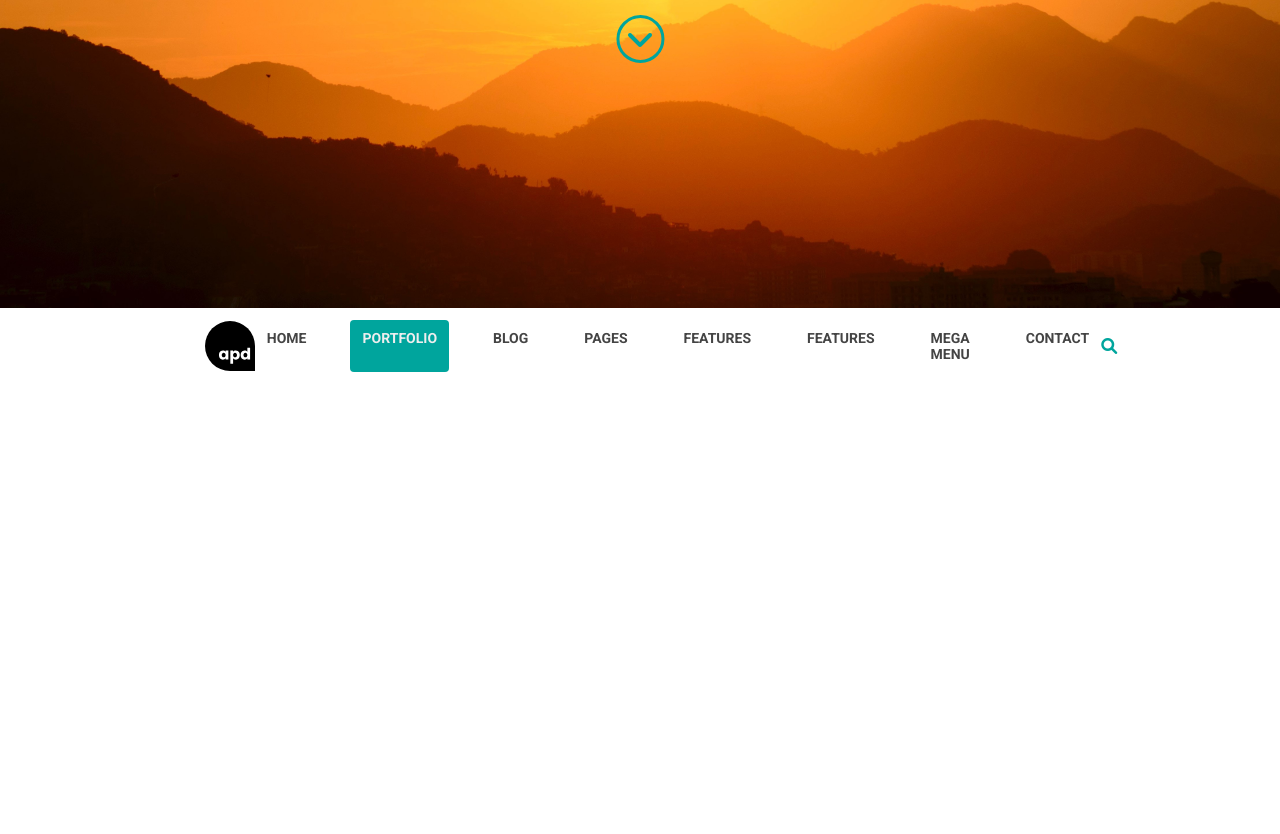
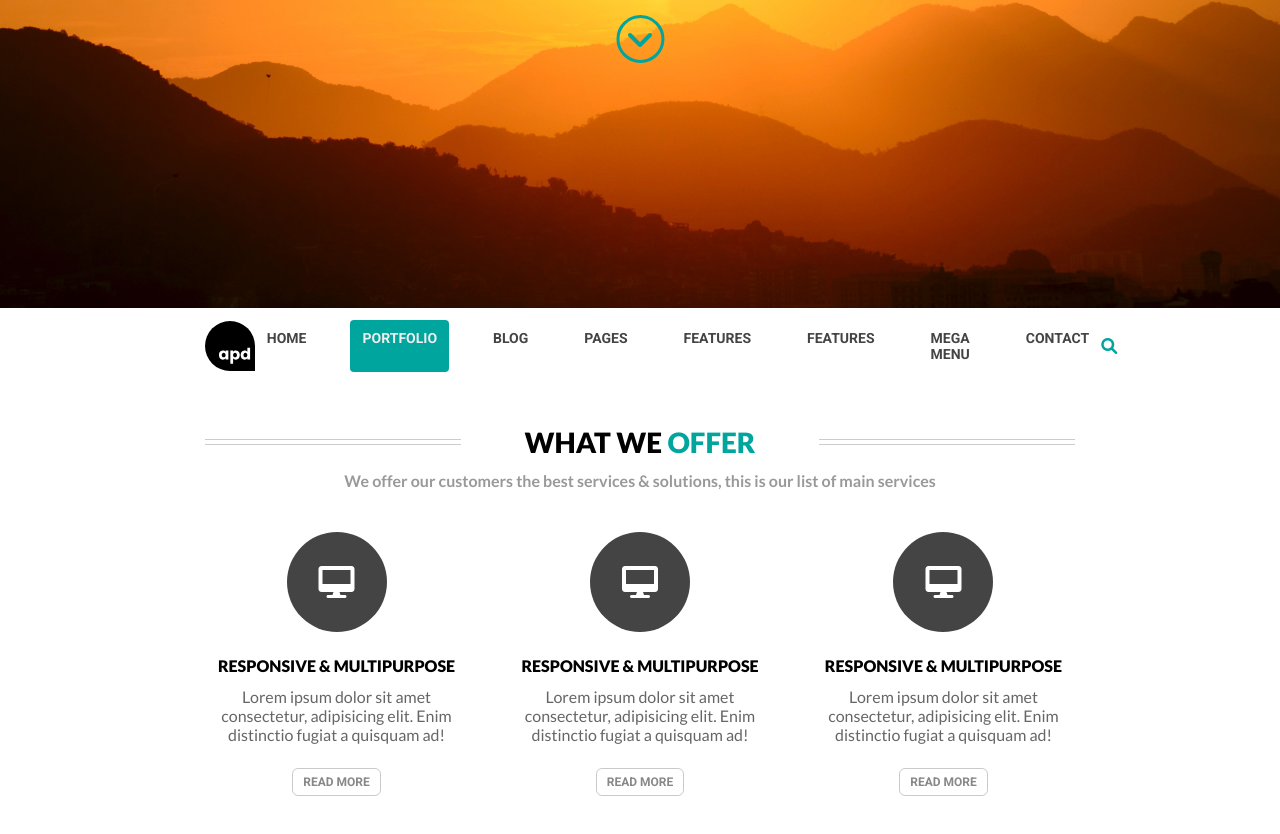
Before and after one commit to sooyongjie/growthops-assessment, a React (Create React App) app: page / in a window 1280 px wide. Shown: the part 492-1326 px from the top of the page. Before the commit the page ends 875 px from the top, so only its background shows below. Built offline with nearby package versions, Linux system fonts and the light colour scheme.

Commit message:
Added services offered section

```diff
--- /dev/null
+++ b/src/components/Services.js
@@ -0,0 +1,56 @@
+import React from 'react'
+
+function Services() {
+    return (
+        <div className="services container">
+            <div className="heading">
+                <div className="title">
+                    <div className="lines">
+                        <div className=""></div>
+                        <div className=""></div>
+                    </div>
+                    <h2>WHAT WE <span>OFFER</span></h2>
+                    <div className="lines">
+                        <div className=""></div>
+                        <div className=""></div>
+                    </div>
+                </div>
+                <p className="subtitle">We offer our customers the best services & solutions, this is our list of main services</p>
+            </div>
+            <div className="feature-list">
+                <div className="feature">
+                    <div className="feature-icon">
+                        <i class="fas fa-desktop"></i>
+                    </div>
+                    <div className="feature-name">RESPONSIVE & MULTIPURPOSE</div>
+                    <p className="feature-desc">Lorem ipsum dolor sit amet consectetur, adipisicing elit. Enim distinctio fugiat a quisquam ad!</p>
+                    <button>
+                        <span>READ MORE</span>
+                    </button>
+                </div>
+                <div className="feature">
+                    <div className="feature-icon">
+                        <i class="fas fa-desktop"></i>
+                    </div>
+                    <div className="feature-name">RESPONSIVE & MULTIPURPOSE</div>
+                    <p className="feature-desc">Lorem ipsum dolor sit amet consectetur, adipisicing elit. Enim distinctio fugiat a quisquam ad!</p>
+                    <button>
+                        <span>READ MORE</span>
+                    </button>
+                </div>
+                <div className="feature">
+                    <div className="feature-icon">
+                        <i class="fas fa-desktop"></i>
+                    </div>
+                    <div className="feature-name">RESPONSIVE & MULTIPURPOSE</div>
+                    <p className="feature-desc">Lorem ipsum dolor sit amet consectetur, adipisicing elit. Enim distinctio fugiat a quisquam ad!</p>
+                    <button>
+                        <span>READ MORE</span>
+                    </button>
+                </div>
+            </div>
+        </div>
+    )
+}
+
+export default Services
--- a/src/css/_nav.scss
+++ b/src/css/_nav.scss
@@ -1,5 +1,5 @@
 nav {
-    padding: 0px $padding;
+  padding: 0px $padding;
   height: 75px;
   display: flex;
   justify-content: space-between;
--- /dev/null
+++ b/src/css/_services.scss
@@ -0,0 +1,82 @@
+.services {
+  height: 600px;
+  font-family: "Lato", sans-serif;
+
+  .heading {
+    margin-bottom: 42px;
+    display: flex;
+    flex-direction: column;
+    row-gap: 12px;
+    .title {
+      display: grid;
+      grid-template-columns: 0.4fr auto 0.4fr;
+      justify-content: space-between;
+      align-items: center;
+      margin-top: 42px;
+      h2 {
+        font-size: 28px;
+        font-weight: 900;
+        span {
+          color: $turquoise;
+        }
+      }
+      .lines {
+        display: flex;
+        row-gap: 4px;
+        flex-direction: column;
+        div {
+          width: 100%;
+          height: 1px;
+          background: #ccc;
+        }
+      }
+    }
+    .subtitle {
+      color: #999;
+      font-weight: 600;
+      align-self: center;
+    }
+  }
+  .feature-list {
+    display: flex;
+    column-gap: 40px;
+  }
+  .feature {
+    display: flex;
+    flex-direction: column;
+    align-items: center;
+    text-align: center;
+    .feature-icon {
+      height: 100px;
+      width: 100px;
+      margin-bottom: 24px;
+      display: flex;
+      justify-content: center;
+      align-items: center;
+      background: #444;
+      border-radius: 50%;
+      i {
+        color: white;
+        font-size: 32px;
+      }
+    }
+    .feature-name {
+      margin-bottom: 12px;
+
+      font-weight: 900;
+    }
+    .feature-desc {
+      margin-bottom: 24px;
+      color: #666;
+    }
+    button {
+      padding: 6px 10px;
+      color: #888;
+      border: 1px solid #cacaca;
+      border-radius: 6px;
+      font-family: "Roboto", sans-serif;
+      font-size: 12px;
+      font-weight: 600;
+    }
+  }
+}
--- a/src/css/style.css
+++ b/src/css/style.css
@@ -37,6 +37,101 @@ nav i {
   color: #00a59d;
 }
 
+.services {
+  height: 600px;
+  font-family: "Lato", sans-serif;
+}
+
+.services .heading {
+  margin-bottom: 42px;
+  display: flex;
+  flex-direction: column;
+  row-gap: 12px;
+}
+
+.services .heading .title {
+  display: grid;
+  grid-template-columns: 0.4fr auto 0.4fr;
+  justify-content: space-between;
+  align-items: center;
+  margin-top: 42px;
+}
+
+.services .heading .title h2 {
+  font-size: 28px;
+  font-weight: 900;
+}
+
+.services .heading .title h2 span {
+  color: #00a59d;
+}
+
+.services .heading .title .lines {
+  display: flex;
+  row-gap: 4px;
+  flex-direction: column;
+}
+
+.services .heading .title .lines div {
+  width: 100%;
+  height: 1px;
+  background: #ccc;
+}
+
+.services .heading .subtitle {
+  color: #999;
+  font-weight: 600;
+  align-self: center;
+}
+
+.services .feature-list {
+  display: flex;
+  column-gap: 40px;
+}
+
+.services .feature {
+  display: flex;
+  flex-direction: column;
+  align-items: center;
+  text-align: center;
+}
+
+.services .feature .feature-icon {
+  height: 100px;
+  width: 100px;
+  margin-bottom: 24px;
+  display: flex;
+  justify-content: center;
+  align-items: center;
+  background: #444;
+  border-radius: 50%;
+}
+
+.services .feature .feature-icon i {
+  color: white;
+  font-size: 32px;
+}
+
+.services .feature .feature-name {
+  margin-bottom: 12px;
+  font-weight: 900;
+}
+
+.services .feature .feature-desc {
+  margin-bottom: 24px;
+  color: #666;
+}
+
+.services .feature button {
+  padding: 6px 10px;
+  color: #888;
+  border: 1px solid #cacaca;
+  border-radius: 6px;
+  font-family: "Roboto", sans-serif;
+  font-size: 12px;
+  font-weight: 600;
+}
+
 * {
   margin: 0;
   padding: 0;
@@ -48,6 +143,10 @@ input {
   border: none;
   background: none;
   outline: none;
+}
+
+.container {
+  padding: 0px 16%;
 }
 
 .welcome {
--- a/src/css/style.scss
+++ b/src/css/style.scss
@@ -2,6 +2,7 @@
 @import url("https://cdnjs.cloudflare.com/ajax/libs/font-awesome/6.0.0-beta2/css/all.min.css");
 @import "var";
 @import "nav";
+@import "services";
 
 // font-family: 'Lato', sans-serif;
 // font-family: 'Poppins', sans-serif;
@@ -18,6 +19,10 @@ input {
   border: none;
   background: none;
   outline: none;
+}
+
+.container {
+  padding: 0px $padding;
 }
 
 .welcome {
--- a/src/index.js
+++ b/src/index.js
@@ -1,20 +1,16 @@
 import React from 'react';
 import ReactDOM from 'react-dom';
 import App from './components/App';
+import Welcome from './components/Welcome';
 import Nav from './components/Nav';
-import Welcome from './components/Welcome';
-import reportWebVitals from './reportWebVitals';
+import Services from './components/Services';
 
 ReactDOM.render(
   <React.StrictMode>
     <App />
     <Welcome />
     <Nav />
+    <Services />
   </React.StrictMode>,
   document.getElementById('root')
 );
-
-// If you want to start measuring performance in your app, pass a function
-// to log results (for example: reportWebVitals(console.log))
-// or send to an analytics endpoint. Learn more: https://bit.ly/CRA-vitals
-reportWebVitals();
```
Also changed, not shown: 1 other file (tests, documents, lock files or other folders).
